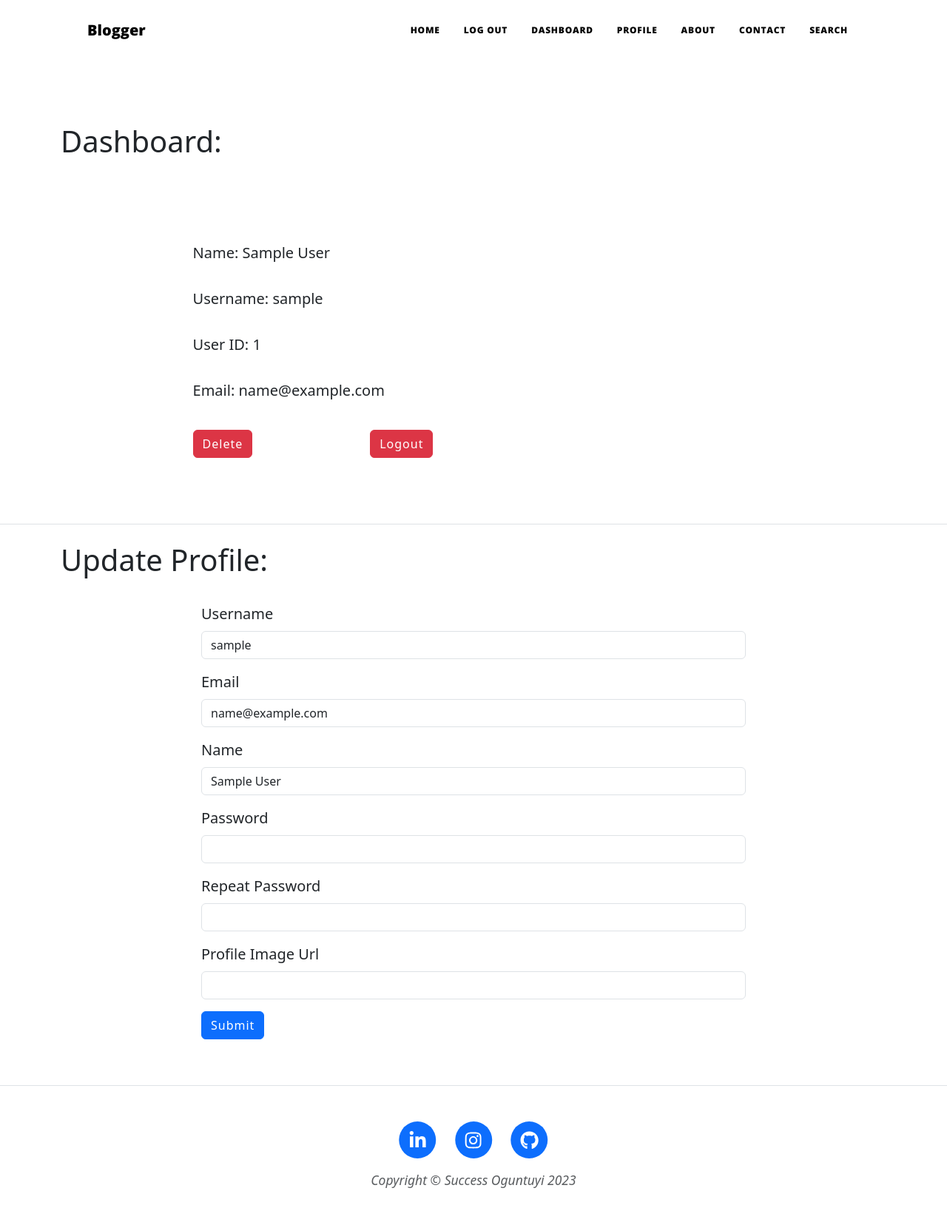
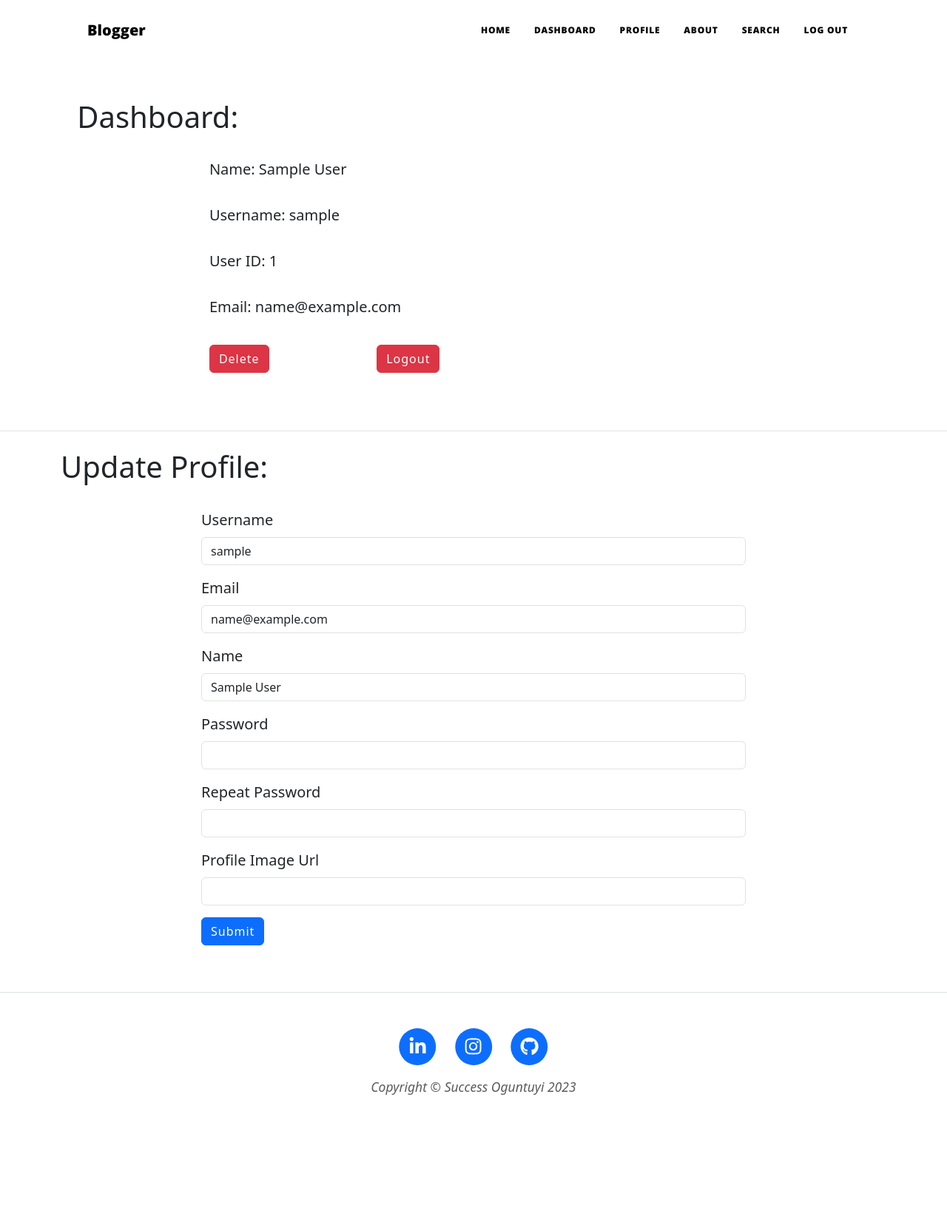
Before and after one commit to successo0420/BlogApp, a Flask app: page /dashboard in a window 1280 px wide. Shown: the whole page at 74% size. After the commit the page ends 1480 px from the top, so only its background shows below. Run offline with Flask 3, Linux system fonts and the light colour scheme; the visitor is signed in with stand-in values (Sample User, id 1); data comes from the database, SQL or seed files in the repository; some libraries are stand-ins or nearby versions.

Commit message:
Fixing bugs and HTML, removing Contact functionality based on smtplib not being avaible on onrender and no available replacements without a domain/company

```diff
--- a/main.py
+++ b/main.py
@@ -66,7 +66,7 @@ class User(UserMixin, db.Model):
     __tablename__ = "users"
     id = db.Column(db.Integer, primary_key=True)
     email = db.Column(db.String(100), unique=True)
-    password = db.Column(db.String(100))
+    password = db.Column(db.String(250))
     name = db.Column(db.String(100))
     image_url = db.Column(db.String)
     username = db.Column(db.String, unique=True)
@@ -281,25 +281,25 @@ def about():
     return render_template("about.html", current_user=current_user)
 
 
-@app.route("/contact", methods=["GET", "POST"])
-def contact():
-    form = ContactForm()
-    if request.method == "GET":
-        try:
-            user = db.session.execute(db.select(User).where(User.id == current_user.id)).scalar()
-            form.email.data = user.email
-            form.name.data = user.name
-        except AttributeError:
-            pass
-        return render_template("contact.html", current_user=current_user, form=form)
-    if form.validate_on_submit():
-        message = f"Hello, you have a message from {form.name.data}. " \
-                  f"If you would like to contact them back, their email is {form.email.data} and their phone number is {form.phone.data}." \
-                  f"\n\nThis is their message: {form.message.data}"
-        email_sender = EmailMe()
-        email_sender.send_email(message)
-        flash("Submited!")
-        return redirect(url_for("contact"))
+# @app.route("/contact", methods=["GET", "POST"])
+# def contact():
+#     form = ContactForm()
+#     if request.method == "GET":
+#         try:
+#             user = db.session.execute(db.select(User).where(User.id == current_user.id)).scalar()
+#             form.email.data = user.email
+#             form.name.data = user.name
+#         except AttributeError:
+#             pass
+#         return render_template("contact.html", current_user=current_user, form=form)
+#     if form.validate_on_submit():
+#         message = f"Hello, you have a message from {form.name.data}. " \
+#                   f"If you would like to contact them back, their email is {form.email.data} and their phone number is {form.phone.data}." \
+#                   f"\n\nThis is their message: {form.message.data}"
+#         email_sender = EmailMe()
+#         email_sender.send_email(message)
+#         flash("Submited!")
+#         return redirect(url_for("contact"))
 
 
 @app.route("/profile/<user_id>")
@@ -325,7 +325,7 @@ def dashboard():
     if request.method == "POST" and form.validate_on_submit():
         hash_and_salted_password = generate_password_hash(
             form.password.data,
-            method='pbkdf2',
+            method='pbkdf2:sha256',
             salt_length=16
         )
         user = db.session.execute(db.Select(User).where(User.id == current_user.id)).scalar()
--- a/static/css/styles.css
+++ b/static/css/styles.css
@@ -1,7 +1,12 @@
 body {
   font-size: 1.25rem;
 }
-
+h1,h2,h3 {
+text-decoration:none;
+}
+a {
+text-decoration:none;
+}
 hr {
   border-color: #dee2e6;
   opacity: 1;
@@ -305,8 +310,8 @@ header.masthead .post-heading .meta a {
   text-align: center;
 }
 .profile-image {
-    width: 15rem;
-    height: 15rem;
+    width: 20rem;
+    height: 20rem;
     border-radius: 50%;
 }
 .search-image {
@@ -355,13 +360,11 @@ header.masthead .post-heading .meta a {
 }
 .dashboard-container{
     text-align:left;
-    margin-top:10%;
-    margin-bottom:8%;
-    padding: 0 16%
+    margin-bottom:7%;
+    padding: 0 18%;
 }
 .dashboard-text{
     text-align:left;
-
     margin-top:20%;
     padding: 0 16%
 }
--- a/templates/contact.html
+++ b/templates/contact.html
@@ -3,7 +3,7 @@
 <!-- Page Header-->
 <header
   class="masthead"
-  style="background-image: url('../static/assets/img/contact-bg.jpg')"
+  style="background-image: url('../static/assets/img/contact-bg.jpg');"
 >
   <div class="container position-relative px-4 px-lg-5">
     <div class="row gx-4 gx-lg-5 justify-content-center">
--- a/templates/dashboard.html
+++ b/templates/dashboard.html
@@ -3,7 +3,7 @@
 <div>
     <main class="mb-4">
         <div class="container">
-        <h1 style="text-align:left; margin-top:15%;">Dashboard:</h1>
+        <h1 style="text-align:left; margin-top:12%; padding-left:2%">Dashboard:</h1>
             <div class="dashboard-container">
       <div class="mx-auto">
         <p>Name: {{user.name}}</p>
--- a/templates/header.html
+++ b/templates/header.html
@@ -86,13 +86,6 @@
             <li class="nav-item">
               <a
                 class="nav-link px-lg-3 py-3 py-lg-4"
-                href="{{ url_for('logout') }}"
-                >Log Out</a
-              >
-            </li>
-            <li class="nav-item">
-              <a
-                class="nav-link px-lg-3 py-3 py-lg-4"
                 href="{{ url_for('dashboard') }}"
                 >Dashboard</a
               >
@@ -112,13 +105,6 @@
                 >About</a
               >
             </li>
-            <li class="nav-item">
-              <a
-                class="nav-link px-lg-3 py-3 py-lg-4"
-                href="{{ url_for('contact') }}"
-                >Contact</a
-              >
-            </li>
 
             <li class="nav-item">
               <a
@@ -127,6 +113,15 @@
                 >Search</a
               >
             </li>
+            {% if current_user.is_authenticated: %}
+            <li class="nav-item">
+              <a
+                class="nav-link px-lg-3 py-3 py-lg-4"
+                href="{{ url_for('logout') }}"
+                >Log Out</a
+              >
+            </li>
+            {% endif %}
 
           </ul>
         </div>
--- a/templates/index.html
+++ b/templates/index.html
@@ -12,7 +12,7 @@
           {% if not logged_in %}
           <h1>Welcome Blogger!</h1>
           {% else %}
-          <h1>Welcome {{current_user.name}}</h1>
+          <h1>Welcome {{current_user.name}}!</h1>
           {% endif %}
           <span class="subheading">A collection of spirited blogs.</span>
         </div>
--- a/templates/post.html
+++ b/templates/post.html
@@ -12,7 +12,7 @@
           <span class="meta"
             >Posted by
             <!-- Changed from post.author -->
-            <a href="#">{{ post.author.name }}</a>
+            <a href={{url_for('profile',user_id=post.author.id)}}>{{ post.author.name }}</a>
             on {{ post.date }}
           </span>
         </div>
--- a/templates/search.html
+++ b/templates/search.html
@@ -18,7 +18,7 @@
             <img src="https://moxierobot.com/cdn/shop/files/preview_images/2e00169e631a4c028433c7ddefb57df4.thumbnail.0000000000_1024x.jpg?v=1690397026" class="search-image">
             {% endif %}
         </div>
-        <div class="col-lg-8 align-items-center">
+        <div class="col-lg-8 align-items-center" style="margin-top:10px;">
             <h2><a href={{url_for('profile',user_id=user.id)}}>{{user.username}}</a></h2>
         </div>
     </div>
```
Also changed, not shown: static/js/scripts.js (line endings or trailing spaces).
